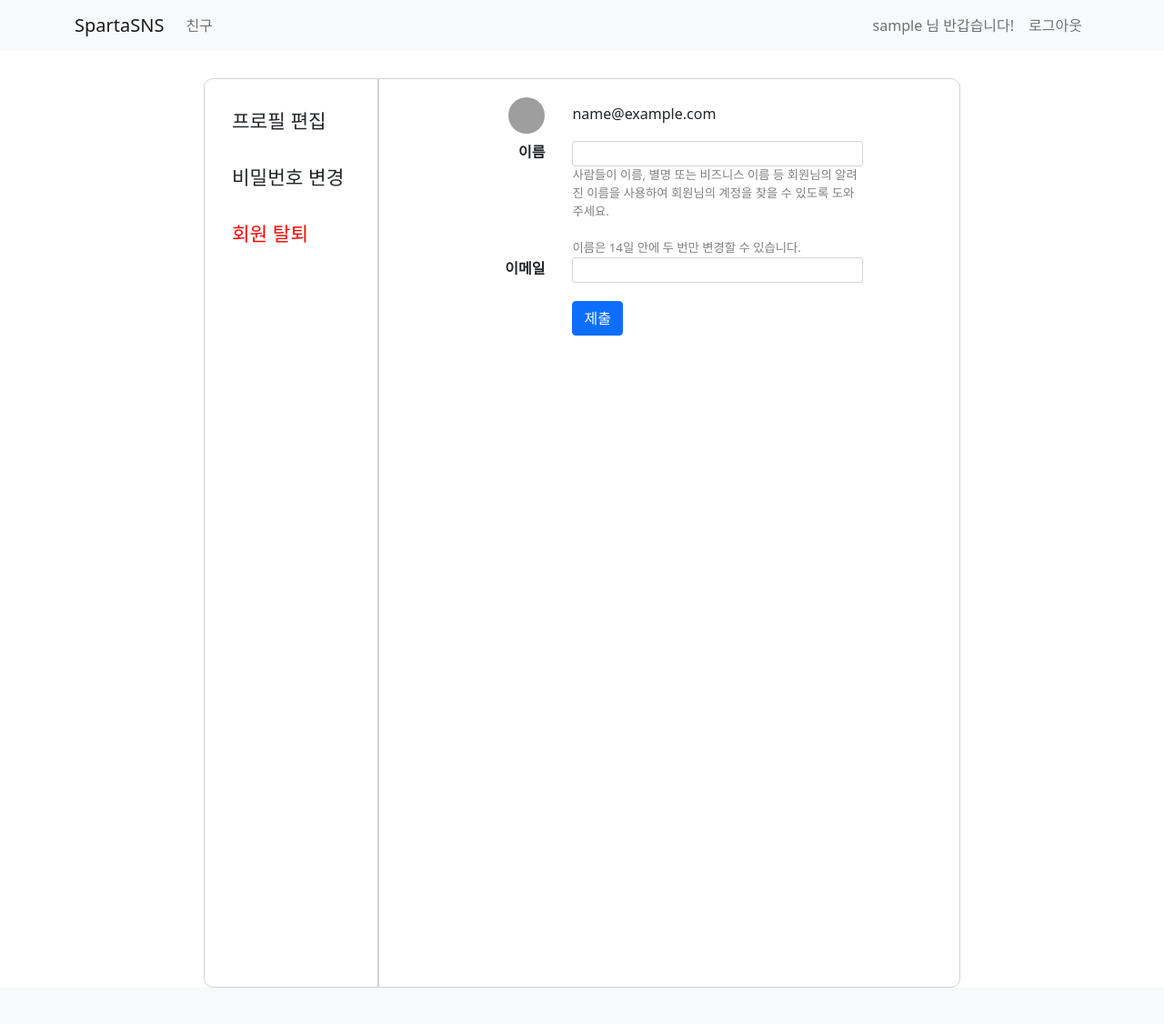
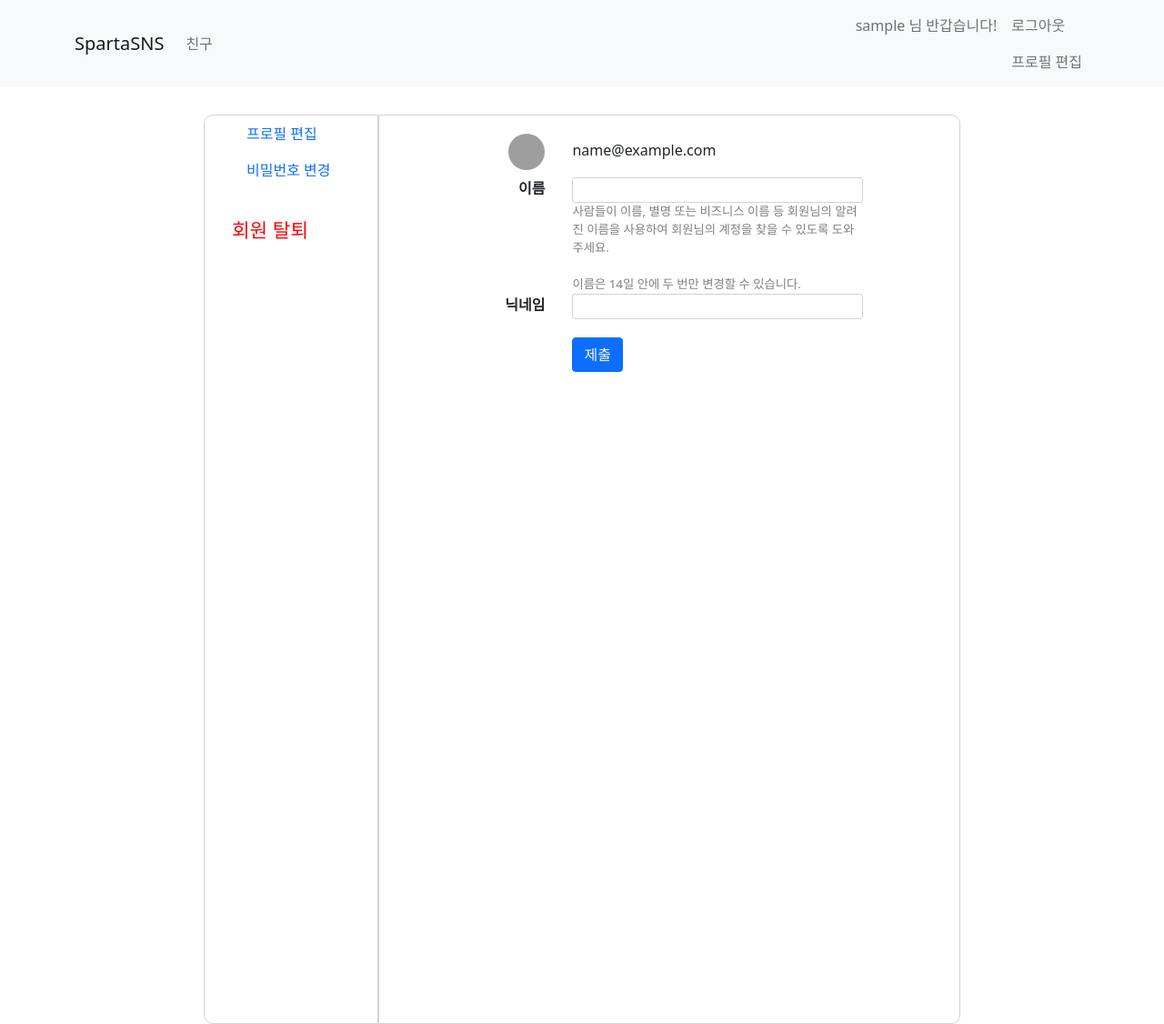
Before and after one commit to poro625/CaBul, a Django app: template users/templates/profile_edit.html in a window 1280 px wide. Shown: the whole page at 91% size. Before the commit the page ends 1086 px from the top, so only its background shows below. Run offline with Django 4.2, Linux system fonts and the light colour scheme; the template is opened without the code that fills it, so the values that code supplies are empty; the visitor is signed in with stand-in values (Sample User, id 1); grey boxes are pictures that could not be loaded.

Commit message:
회원정보 수정 페이지 수정

```diff
--- a/Cabul/views.py
+++ b/Cabul/views.py
@@ -5,4 +5,8 @@ from django.shortcuts import render, redirect
 
 def home(request): # home 화면
     if request.method == 'GET' :
-        return render(request, 'home.html')
+        user = request.user.is_authenticated  # 사용자가 인증을 받았는지 (로그인이 되어있는지)
+        if user:
+            return render(request, 'home.html')
+        else:
+            return redirect('users/login')
--- a/templates/base.html
+++ b/templates/base.html
@@ -59,7 +59,8 @@
                     </span>
                 </li>
                 <li class="nav-item active">
-                    <a class="nav-link" href="/logout"> 로그아웃 </a>
+                    <a class="nav-link" href="/users/logout"> 로그아웃 </a>
+                    <a class="nav-link" href="{% url 'users:update' user.id %}"> 프로필 편집 </a>
                 </li>
             </ul>
             {% endif %}
--- a/users/templates/profile_edit.html
+++ b/users/templates/profile_edit.html
@@ -8,8 +8,9 @@
     <div style="width: 65vw; height: 90vh; min-height: 1000px; margin: 30px auto auto auto; display: flex; flex-direction: row;">
         <div style="background-color: #ffffff; width: 15vw; height: 90vh; min-height: 1000px; border: solid 1px lightgray; border-radius: 10px 0 0 10px;">
             <div style="display: flex; flex-direction: column; margin-left: 30px;">
-                <div id="profile_user_edit" style="font-size: 16pt; margin-top: 30px; cursor: pointer;">프로필 편집</div>
-                <div id="user_password_change" style="font-size: 16pt; margin-top: 30px; cursor: pointer;">비밀번호 변경</div>
+                <a class="nav-link" href="{% url 'users:update' user.id %}"> 프로필 편집 </a>
+                <a class="nav-link" href="{% url 'users:password' user.id %}"> 비밀번호 변경 </a>
+
                 <div style="font-size: 16pt; margin-top: 30px; color: red; cursor: pointer;"><a href="/delete" onclick="return confirm('정말 회원 탈퇴하시겠습니까?');" style="color: red; text-decoration: none;">회원 탈퇴</a></div>
             </div>
         </div>
@@ -25,7 +26,7 @@
             </div>
             <form></form>
             {% comment %} <form action="/user/edit/{{ user.id }}/" method='POST'> {% endcomment %}
-            <form action="" method="POST">
+            <form action="{% url 'users:update' user.id %}" method="POST">
                 {% csrf_token %}
                 <div style="display: flex; flex-direction: row;">
                     <div style="width: 15vw; height: 12vh; min-height: 120px; margin: 1vh 30px 0 0; text-align: right;"> <b>이름</b> </div>
@@ -44,8 +45,8 @@
                 </div> {% endcomment %}
 
                 <div style="display: flex; flex-direction: row;">
-                    <div style="width: 15vw; height: 4vh; min-height: 40px; margin: 1vh 30px 0 0; text-align: right;"> <b>이메일</b> </div>
-                    <div style="width: 35vw; height: 4vh; min-height: 40px;  margin-top: 1vh;"><input type="text" style="border: solid 1px lightgray; border-radius: 3px; width: 25vw;" name="email"></div>
+                    <div style="width: 15vw; height: 4vh; min-height: 40px; margin: 1vh 30px 0 0; text-align: right;"> <b>닉네임</b> </div>
+                    <div style="width: 35vw; height: 4vh; min-height: 40px;  margin-top: 1vh;"><input type="text" style="border: solid 1px lightgray; border-radius: 3px; width: 25vw;" name="nickname"></div>
                 </div>
 
                 <div style="display: flex; flex-direction: row;">
@@ -59,17 +60,6 @@
 
 
 <script>
-    $('#profile_user_edit').click(function () {
-        window.location.href = "/profile/edit";
-    })
-
-    $('#user_password_change').click(function () {
-        window.location.href = "/profile/edit/password";
-    })
-
-    $('#user_delete').click(function () {
-        window.location.href = "/delete";
-    })
 </script>
 
 
--- a/users/urls.py
+++ b/users/urls.py
@@ -6,6 +6,7 @@ app_name='users'
 urlpatterns = [
     path('signup/', views.signup,name='signup'),
     path('login/', views.login,name='login'),
-    path('update/', views.update, name='update'),
-    path('password/', views.password, name='password'),
+    path('update/<int:id>/', views.update, name='update'),
+    path('password/<int:id>', views.password, name='password'),
+    path('logout/', views.logout, name='logout'),
 ]
```
Also changed, not shown: users/templates/profile_edit_password.html (+2 -13 lines), users/views.py (+12 -6 lines).
